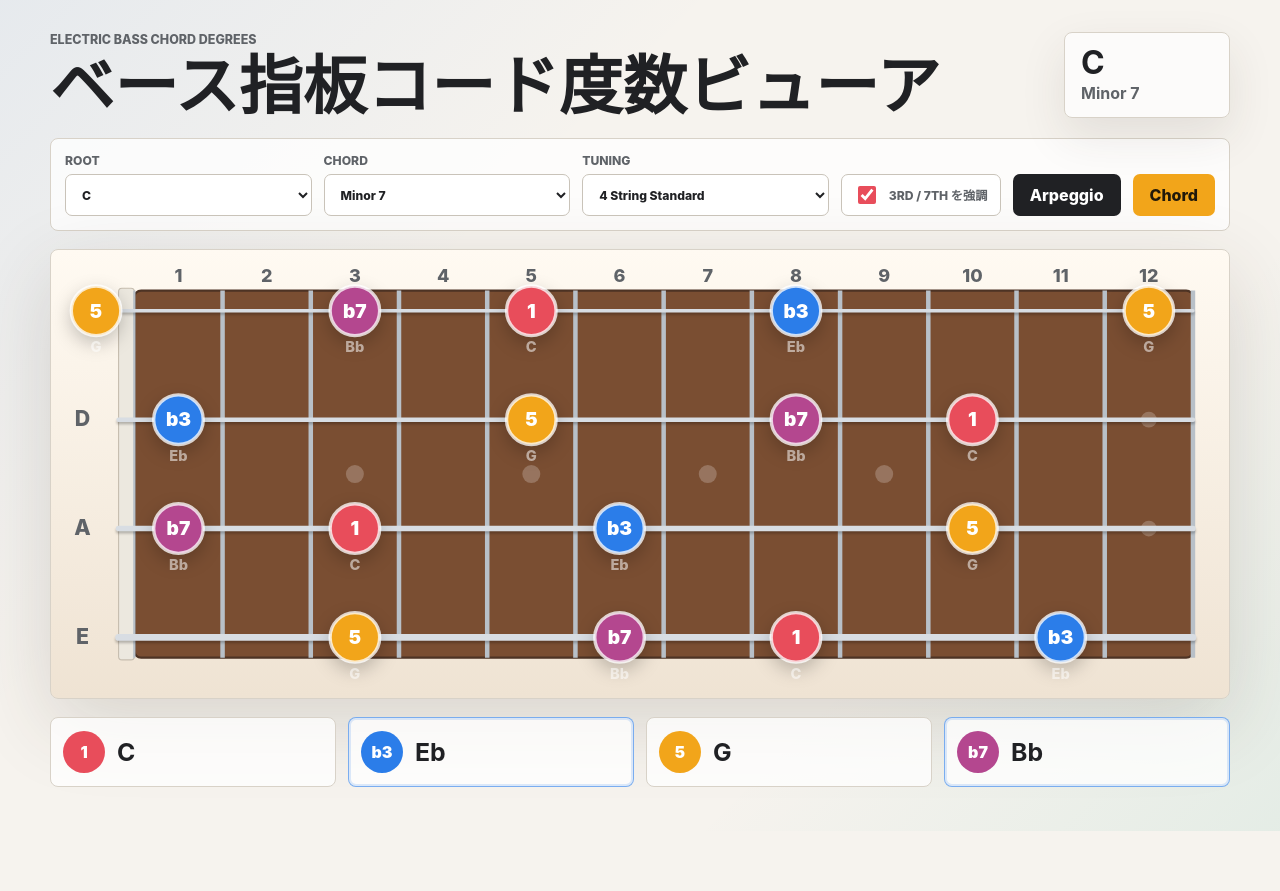
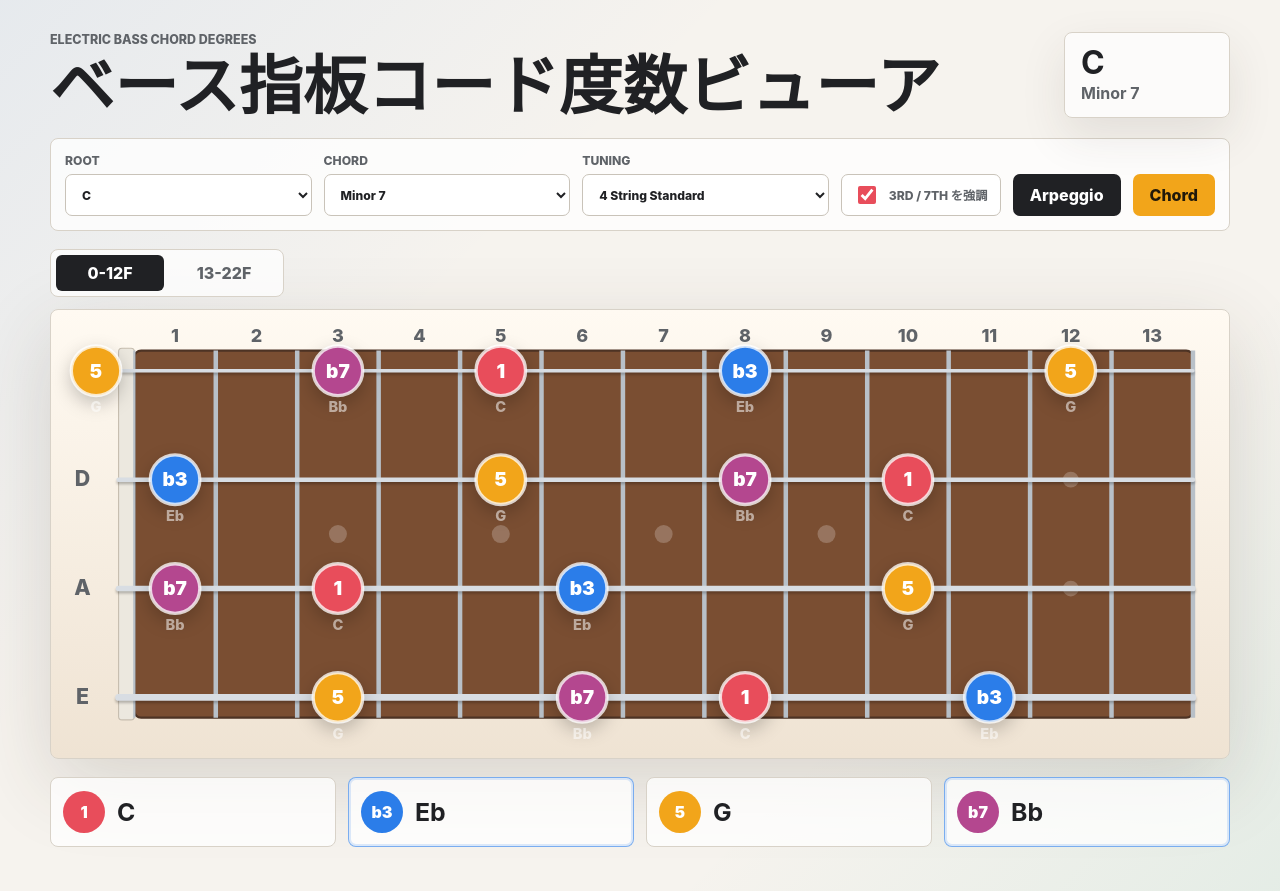
Before and after one commit to muu-ima/muu-fret-degree, a Next.js app: page / in a window 1280 px wide. Before the commit the page ends 831 px from the top, so only its background shows below. Built offline with nearby package versions, Linux system fonts and the light colour scheme.

Commit message:
Add high fret range tabs

```diff
--- a/app/globals.css
+++ b/app/globals.css
@@ -158,6 +158,31 @@ select:focus-visible,
   width: 18px;
   height: 18px;
   accent-color: var(--accent);
+}
+
+.fretRangeTabs {
+  display: inline-grid;
+  grid-template-columns: repeat(2, minmax(108px, 1fr));
+  gap: 6px;
+  margin-bottom: 12px;
+  padding: 5px;
+  border: 1px solid var(--line);
+  border-radius: 8px;
+  background: rgba(255, 255, 255, 0.76);
+}
+
+.fretRangeTab {
+  min-height: 36px;
+  padding: 0 12px;
+  border: 0;
+  border-radius: 6px;
+  background: transparent;
+  color: var(--muted);
+}
+
+.fretRangeTab.active {
+  background: var(--ink);
+  color: #fff;
 }
 
 .fretboardShell {
@@ -378,6 +403,15 @@ select:focus-visible,
     display: none;
   }
 
+  .fretRangeTabs {
+    display: grid;
+    margin-bottom: 10px;
+  }
+
+  .fretRangeTab {
+    min-height: 38px;
+  }
+
   .mobileActionBar {
     position: sticky;
     top: 8px;
--- a/app/page.tsx
+++ b/app/page.tsx
@@ -37,15 +37,19 @@ type FretNote = {
   inChord: boolean;
 };
 
-const fretCount = 12;
+const maxFret = 22;
+const fretRanges = [
+  { id: "low", label: "0-12F", start: 0, end: 12 },
+  { id: "high", label: "13-22F", start: 13, end: 22 },
+] as const;
+type FretRange = (typeof fretRanges)[number];
 const nutWidth = 14;
 const leftPad = 74;
 const topPad = 54;
 const boardWidth = 940;
 const boardHeight = 290;
 const stringGap = boardHeight / 3;
-const fretGap = boardWidth / fretCount;
-const markerFrets = new Set([3, 5, 7, 9]);
+const markerFrets = new Set([3, 5, 7, 9, 15, 17, 19, 21]);
 
 const degreeTone: Record<string, string> = {
   "1": "#e84d5b",
@@ -161,26 +165,39 @@ function makeChordMap(root: string, chordType: ChordType, chromatic: string[]) {
 function BassFretboard({
   notes,
   tuning,
+  fretRange,
   onPlayNote,
 }: {
   notes: FretNote[];
   tuning: Tuning;
+  fretRange: FretRange;
   onPlayNote: (note: FretNote) => void;
 }) {
   const height = topPad * 2 + boardHeight;
   const width = leftPad + boardWidth + 32;
+  const visibleFretCount = fretRange.end - fretRange.start + 1;
+  const currentFretGap = boardWidth / visibleFretCount;
+  const isOpenRange = fretRange.start === 0;
+  const rangeNotes = notes.filter((note) =>
+    isOpenRange
+      ? note.fret >= fretRange.start && note.fret <= fretRange.end
+      : note.fret >= fretRange.start && note.fret <= fretRange.end,
+  );
+  const visibleMarkers = [...markerFrets].filter(
+    (fret) => fret >= Math.max(1, fretRange.start) && fret <= fretRange.end,
+  );
 
   return (
-    <div className="fretboardShell desktopFretboard" aria-label="ベース指板">
+    <div className="fretboardShell desktopFretboard" aria-label={`ベース指板 ${fretRange.label}`}>
       <svg
         className="fretboard"
         viewBox={`0 0 ${width} ${height}`}
         role="img"
-        aria-labelledby="fretboard-title fretboard-desc"
+        aria-labelledby={`fretboard-title-${fretRange.id} fretboard-desc-${fretRange.id}`}
       >
-        <title id="fretboard-title">コード構成音の度数を表示するベース指板</title>
-        <desc id="fretboard-desc">
-          4弦ベースの0フレットから12フレットまでに、選択コードの構成音を度数で表示します。
+        <title id={`fretboard-title-${fretRange.id}`}>コード構成音の度数を表示するベース指板</title>
+        <desc id={`fretboard-desc-${fretRange.id}`}>
+          4弦ベースの{fretRange.label}に、選択コードの構成音を度数で表示します。
         </desc>
 
         <rect
@@ -191,6 +208,7 @@ function BassFretboard({
           height={boardHeight + 36}
           rx="6"
         />
+        {isOpenRange ? (
           <rect
             className="nut"
             x={leftPad - nutWidth}
@@ -199,40 +217,51 @@ function BassFretboard({
             height={boardHeight + 40}
             rx="3"
           />
+        ) : null}
 
-        {Array.from({ length: fretCount + 1 }, (_, fret) => {
-          const x = leftPad + fret * fretGap;
+        {Array.from({ length: visibleFretCount + 1 }, (_, fretIndex) => {
+          const x = leftPad + fretIndex * currentFretGap;
           return (
-            <g key={`fret-${fret}`}>
             <line
-                className={fret === 0 ? "fret fretZero" : "fret"}
+              className={isOpenRange && fretIndex === 0 ? "fret fretZero" : "fret"}
+              key={`fret-line-${fretRange.id}-${fretIndex}`}
               x1={x}
               y1={topPad - 18}
               x2={x}
               y2={topPad + boardHeight + 18}
             />
-              {fret > 0 ? (
-                <text className="fretNumber" x={x - fretGap / 2} y={28}>
-                  {fret}
-                </text>
-              ) : null}
-            </g>
           );
         })}
 
-        {[...markerFrets].map((fret) => (
+        {Array.from({ length: visibleFretCount }, (_, fretIndex) => {
+          const fretLabel = isOpenRange ? fretIndex + 1 : fretRange.start + fretIndex;
+          return (
+            <text
+              className="fretNumber"
+              key={`fret-label-${fretRange.id}-${fretLabel}`}
+              x={leftPad + (fretIndex + 0.5) * currentFretGap}
+              y={28}
+            >
+              {fretLabel}
+            </text>
+          );
+        })}
+
+        {visibleMarkers.map((fret) => (
           <circle
-            key={`marker-${fret}`}
+            key={`marker-${fretRange.id}-${fret}`}
             className="positionMarker"
-            cx={leftPad + (fret - 0.5) * fretGap}
+            cx={leftPad + (isOpenRange ? fret - 0.5 : fret - fretRange.start + 0.5) * currentFretGap}
             cy={topPad + boardHeight / 2}
             r="8"
           />
         ))}
+        {fretRange.start <= 12 && fretRange.end >= 12 ? (
           <g className="doubleMarker">
-          <circle cx={leftPad + 11.5 * fretGap} cy={topPad + stringGap} r="7" />
-          <circle cx={leftPad + 11.5 * fretGap} cy={topPad + stringGap * 2} r="7" />
+            <circle cx={leftPad + (isOpenRange ? 11.5 : 12 - fretRange.start + 0.5) * currentFretGap} cy={topPad + stringGap} r="7" />
+            <circle cx={leftPad + (isOpenRange ? 11.5 : 12 - fretRange.start + 0.5) * currentFretGap} cy={topPad + stringGap * 2} r="7" />
           </g>
+        ) : null}
 
         {tuning.strings.map((string, stringIndex) => {
           const y = topPad + stringIndex * stringGap;
@@ -243,7 +272,7 @@ function BassFretboard({
               </text>
               <line
                 className={`bassString string-${stringIndex}`}
-                x1={leftPad - nutWidth}
+                x1={isOpenRange ? leftPad - nutWidth : leftPad}
                 y1={y}
                 x2={leftPad + boardWidth}
                 y2={y}
@@ -252,19 +281,22 @@ function BassFretboard({
           );
         })}
 
-        {notes.map((note) => {
-          const x = note.fret === 0 ? leftPad - 34 : leftPad + (note.fret - 0.5) * fretGap;
-          const y = topPad + note.stringIndex * stringGap;
-          const color = note.degree ? degreeTone[note.degree] ?? "#333" : "#333";
-
+        {rangeNotes.map((note) => {
           if (!note.inChord) {
             return null;
           }
 
+          const x =
+            isOpenRange && note.fret === 0
+              ? leftPad - 34
+              : leftPad + (isOpenRange ? note.fret - 0.5 : note.fret - fretRange.start + 0.5) * currentFretGap;
+          const y = topPad + note.stringIndex * stringGap;
+          const color = note.degree ? degreeTone[note.degree] ?? "#333" : "#333";
+
           return (
             <g
               className="noteHit"
-              key={note.id}
+              key={`${fretRange.id}-${note.id}`}
               tabIndex={0}
               role="button"
               aria-label={`${note.note} ${note.degree}度 ${note.fret}フレットを鳴らす`}
@@ -294,10 +326,12 @@ function BassFretboard({
 function MobileBassFretboard({
   notes,
   tuning,
+  fretRange,
   onPlayNote,
 }: {
   notes: FretNote[];
   tuning: Tuning;
+  fretRange: FretRange;
   onPlayNote: (note: FretNote) => void;
 }) {
   const mobileLeft = 56;
@@ -307,22 +341,28 @@ function MobileBassFretboard({
   const openStringLane = 44;
   const noteRadius = 18;
   const stringCount = tuning.strings.length;
+  const visibleFretCount = fretRange.end - fretRange.start + 1;
   const mobileStringGap = mobileWidth / Math.max(stringCount - 1, 1);
-  const mobileFretGap = mobileHeight / fretCount;
+  const mobileFretGap = mobileHeight / visibleFretCount;
   const width = mobileLeft * 2 + mobileWidth;
   const height = mobileTop + mobileHeight + 56;
+  const isOpenRange = fretRange.start === 0;
+  const rangeNotes = notes.filter((note) => note.fret >= fretRange.start && note.fret <= fretRange.end);
+  const visibleMarkers = [...markerFrets].filter(
+    (fret) => fret >= Math.max(1, fretRange.start) && fret <= fretRange.end,
+  );
 
   return (
-    <div className="fretboardShell mobileFretboard" aria-label="モバイル用ベース指板">
+    <div className="fretboardShell mobileFretboard" aria-label={`モバイル用ベース指板 ${fretRange.label}`}>
       <svg
         className="fretboard verticalFretboard"
         viewBox={`0 0 ${width} ${height}`}
         role="img"
-        aria-labelledby="mobile-fretboard-title mobile-fretboard-desc"
+        aria-labelledby={`mobile-fretboard-title-${fretRange.id} mobile-fretboard-desc-${fretRange.id}`}
       >
-        <title id="mobile-fretboard-title">縦向きのコード構成音ベース指板</title>
-        <desc id="mobile-fretboard-desc">
-          スマートフォン向けに、フレットが上から下へ進む縦向き指板でコード構成音を表示します。
+        <title id={`mobile-fretboard-title-${fretRange.id}`}>縦向きのコード構成音ベース指板</title>
+        <desc id={`mobile-fretboard-desc-${fretRange.id}`}>
+          スマートフォン向けに、{fretRange.label}を縦向き指板で表示します。
         </desc>
 
         <rect
@@ -333,6 +373,7 @@ function MobileBassFretboard({
           height={mobileHeight}
           rx="6"
         />
+        {isOpenRange ? (
           <rect
             className="nut"
             x={mobileLeft - noteRadius}
@@ -341,40 +382,51 @@ function MobileBassFretboard({
             height={nutWidth}
             rx="3"
           />
+        ) : null}
 
-        {Array.from({ length: fretCount + 1 }, (_, fret) => {
-          const y = mobileTop + fret * mobileFretGap;
+        {Array.from({ length: visibleFretCount + 1 }, (_, fretIndex) => {
+          const y = mobileTop + fretIndex * mobileFretGap;
           return (
-            <g key={`mobile-fret-${fret}`}>
             <line
-                className={fret === 0 ? "fret fretZero" : "fret"}
+              className={isOpenRange && fretIndex === 0 ? "fret fretZero" : "fret"}
+              key={`mobile-fret-line-${fretRange.id}-${fretIndex}`}
               x1={mobileLeft - noteRadius}
               y1={y}
               x2={mobileLeft + mobileWidth + noteRadius}
               y2={y}
             />
-              {fret > 0 ? (
-                <text className="fretNumber mobileFretNumber" x={24} y={y - mobileFretGap / 2 + 5}>
-                  {fret}
-                </text>
-              ) : null}
-            </g>
           );
         })}
 
-        {[...markerFrets].map((fret) => (
+        {Array.from({ length: visibleFretCount }, (_, fretIndex) => {
+          const fretLabel = isOpenRange ? fretIndex + 1 : fretRange.start + fretIndex;
+          return (
+            <text
+              className="fretNumber mobileFretNumber"
+              key={`mobile-fret-label-${fretRange.id}-${fretLabel}`}
+              x={24}
+              y={mobileTop + (fretIndex + 0.5) * mobileFretGap + 5}
+            >
+              {fretLabel}
+            </text>
+          );
+        })}
+
+        {visibleMarkers.map((fret) => (
           <circle
-            key={`mobile-marker-${fret}`}
+            key={`mobile-marker-${fretRange.id}-${fret}`}
             className="positionMarker"
             cx={mobileLeft + mobileWidth / 2}
-            cy={mobileTop + (fret - 0.5) * mobileFretGap}
+            cy={mobileTop + (isOpenRange ? fret - 0.5 : fret - fretRange.start + 0.5) * mobileFretGap}
             r="8"
           />
         ))}
+        {fretRange.start <= 12 && fretRange.end >= 12 ? (
           <g className="doubleMarker">
-          <circle cx={mobileLeft + mobileStringGap} cy={mobileTop + 11.5 * mobileFretGap} r="7" />
-          <circle cx={mobileLeft + mobileStringGap * 2} cy={mobileTop + 11.5 * mobileFretGap} r="7" />
+            <circle cx={mobileLeft + mobileStringGap} cy={mobileTop + (isOpenRange ? 11.5 : 12 - fretRange.start + 0.5) * mobileFretGap} r="7" />
+            <circle cx={mobileLeft + mobileStringGap * 2} cy={mobileTop + (isOpenRange ? 11.5 : 12 - fretRange.start + 0.5) * mobileFretGap} r="7" />
           </g>
+        ) : null}
 
         {tuning.strings.map((string, stringIndex) => {
           const displayStringIndex = stringCount - 1 - stringIndex;
@@ -387,7 +439,7 @@ function MobileBassFretboard({
               <line
                 className={`bassString string-${stringIndex}`}
                 x1={x}
-                y1={mobileTop - nutWidth}
+                y1={isOpenRange ? mobileTop - nutWidth : mobileTop}
                 x2={x}
                 y2={mobileTop + mobileHeight}
               />
@@ -395,7 +447,7 @@ function MobileBassFretboard({
           );
         })}
 
-        {notes.map((note) => {
+        {rangeNotes.map((note) => {
           if (!note.inChord) {
             return null;
           }
@@ -403,15 +455,15 @@ function MobileBassFretboard({
           const displayStringIndex = stringCount - 1 - note.stringIndex;
           const x = mobileLeft + displayStringIndex * mobileStringGap;
           const y =
-            note.fret === 0
+            isOpenRange && note.fret === 0
               ? mobileTop - openStringLane / 2
-              : mobileTop + (note.fret - 0.5) * mobileFretGap;
+              : mobileTop + (isOpenRange ? note.fret - 0.5 : note.fret - fretRange.start + 0.5) * mobileFretGap;
           const color = note.degree ? degreeTone[note.degree] ?? "#333" : "#333";
 
           return (
             <g
               className="noteHit"
-              key={`mobile-${note.id}`}
+              key={`mobile-${fretRange.id}-${note.id}`}
               tabIndex={0}
               role="button"
               aria-label={`${note.note} ${note.degree}度 ${note.fret}フレットを鳴らす`}
@@ -445,12 +497,15 @@ export default function Home() {
   const [tuningId, setTuningId] = useState("standard");
   const [showGuideTones, setShowGuideTones] = useState(true);
   const [isControlsOpen, setIsControlsOpen] = useState(false);
+  const [selectedFretRangeId, setSelectedFretRangeId] = useState<FretRange["id"]>("low");
 
   const chromatic = theory.chromatic;
   const chordTypes = theory.chordTypes as ChordType[];
   const tunings = theory.tunings as Tuning[];
   const chordType = chordTypes.find((chord) => chord.id === chordTypeId) ?? chordTypes[0];
   const tuning = tunings.find((item) => item.id === tuningId) ?? tunings[0];
+  const selectedFretRange =
+    fretRanges.find((range) => range.id === selectedFretRangeId) ?? fretRanges[0];
 
   const chordMap = useMemo(
     () => makeChordMap(root, chordType, chromatic),
@@ -459,7 +514,7 @@ export default function Home() {
 
   const notes = useMemo<FretNote[]>(() => {
     return tuning.strings.flatMap((string, stringIndex) =>
-      Array.from({ length: fretCount + 1 }, (_, fret) => {
+      Array.from({ length: maxFret + 1 }, (_, fret) => {
         const midi = string.midi + fret;
         const pitchClass = pitchClassAt(midi);
         const chordTone = chordMap.get(pitchClass);
@@ -662,8 +717,33 @@ export default function Home() {
         {renderControls("controls drawerControls")}
       </aside>
 
-      <BassFretboard notes={notes} tuning={tuning} onPlayNote={playNote} />
-      <MobileBassFretboard notes={notes} tuning={tuning} onPlayNote={playNote} />
+      <div className="fretRangeTabs" role="tablist" aria-label="表示するフレット範囲">
+        {fretRanges.map((range) => (
+          <button
+            type="button"
+            role="tab"
+            aria-selected={selectedFretRange.id === range.id}
+            className={selectedFretRange.id === range.id ? "fretRangeTab active" : "fretRangeTab"}
+            key={range.id}
+            onClick={() => setSelectedFretRangeId(range.id)}
+          >
+            {range.label}
+          </button>
+        ))}
+      </div>
+
+      <BassFretboard
+        notes={notes}
+        tuning={tuning}
+        fretRange={selectedFretRange}
+        onPlayNote={playNote}
+      />
+      <MobileBassFretboard
+        notes={notes}
+        tuning={tuning}
+        fretRange={selectedFretRange}
+        onPlayNote={playNote}
+      />
 
       <section className="degreeStrip" aria-label="コード構成音">
         {chordNotes.map((item) => {
```
Lines whose indentation alone changed are shown as unchanged.
